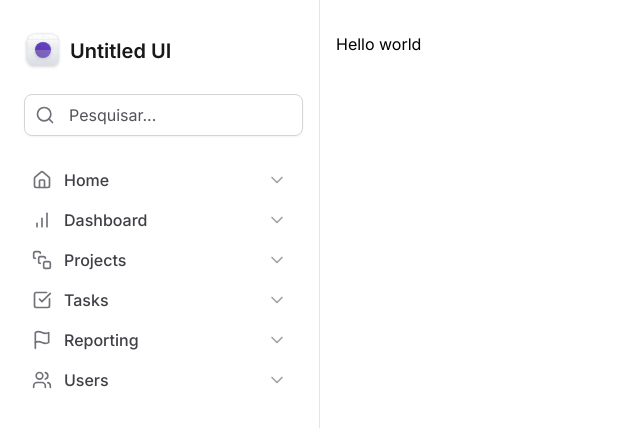
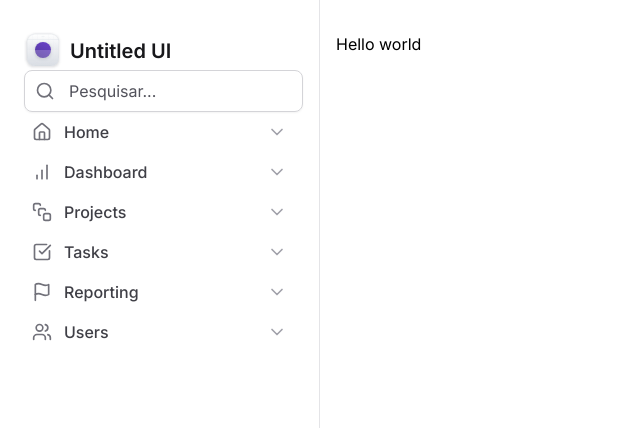
Before and after one commit to lucasgomesmatos/tailwind-next, a Next.js app: page / in a window 1280 px wide. Shown: the top 428 px of the page, without its empty margins (0-640 px from the left). Built offline with nearby package versions, Linux system fonts and the light colour scheme.

Commit message:
feat: sidebar user widget

```diff
--- a/src/components/sidebar/index.tsx
+++ b/src/components/sidebar/index.tsx
@@ -4,7 +4,7 @@ import { Logo } from './logo'
 
 export const Sidebar = () => {
   return (
-    <aside className="space-y-6 border-r border-zinc-200 px-5 py-8">
+    <aside className="flex flex-col border-r border-zinc-200 px-5 py-8">
       <Logo />
       <div className="group relative mx-1 flex w-full items-center gap-2 rounded-lg border border-zinc-300 px-3 py-2 shadow-sm transition-colors duration-200 ease-in-out focus-within:border-zinc-400 group-hover:border-zinc-500">
         <Search className="absolute left-2.5 top-2.5 size-5 text-zinc-500" />
@@ -15,6 +15,7 @@ export const Sidebar = () => {
         />
       </div>
       <MainNavigation />
+      <div className="mt-auto"></div>
     </aside>
   )
 }
```
